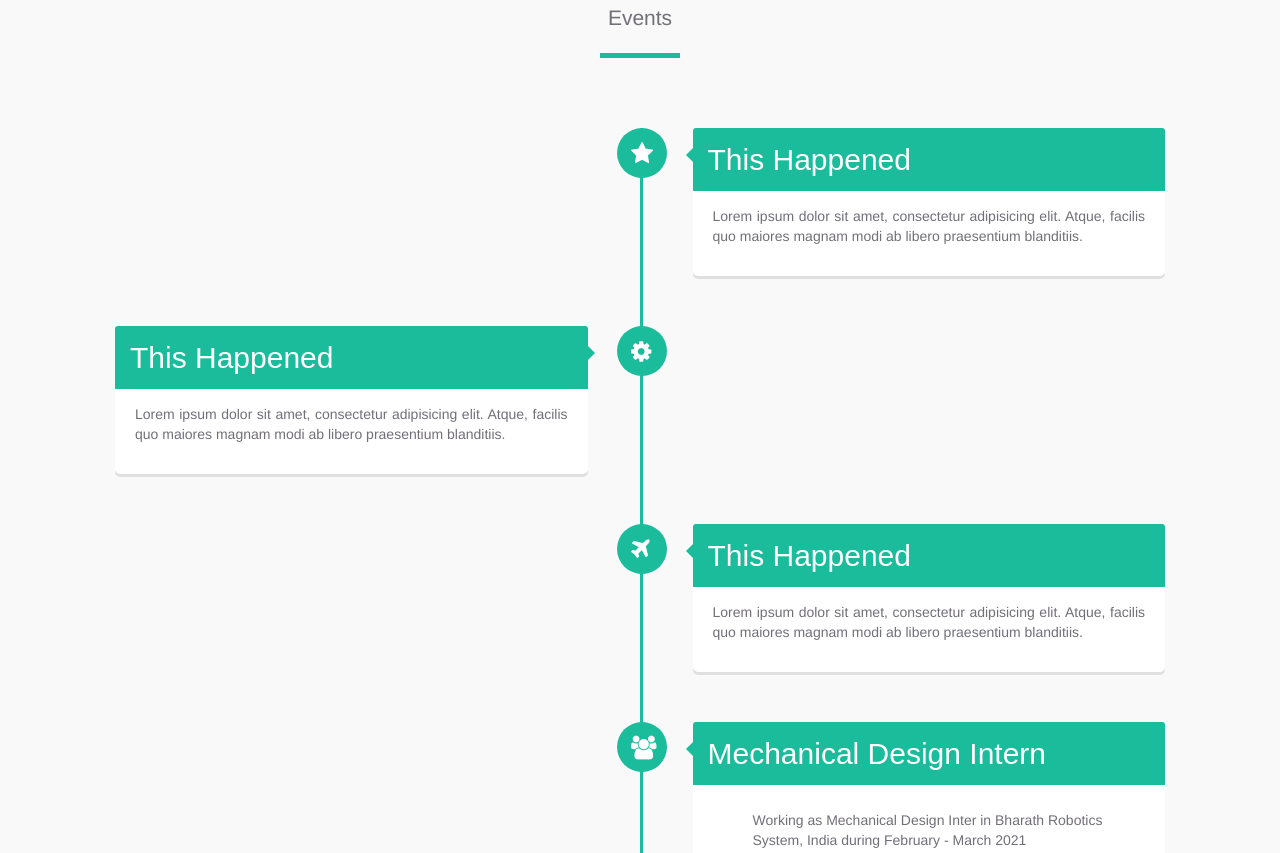
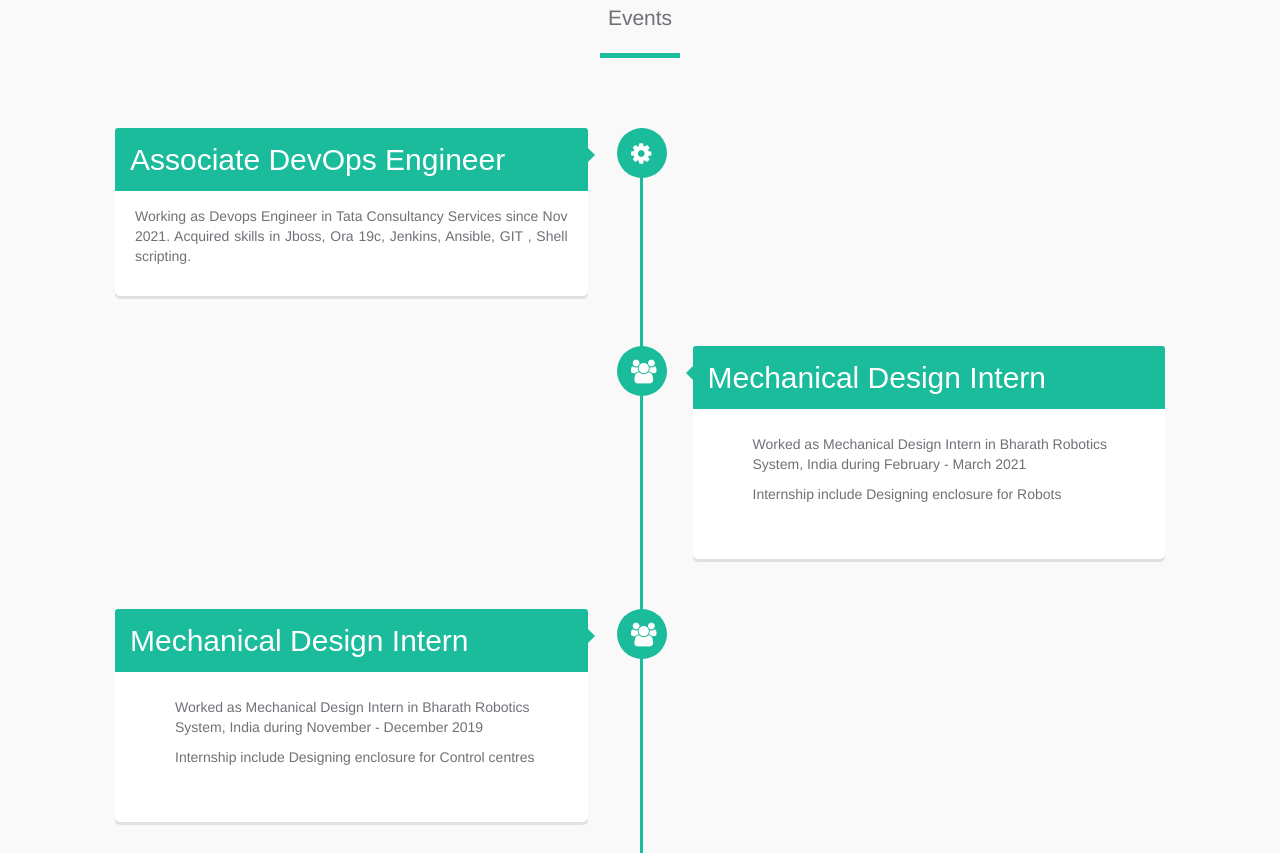
Before and after one commit to surendarbaskaran/surendarbaskaran, a plain HTML site: page index.html in a window 1280 px wide. Shown: the part 2257-3110 px from the top of the page. Drawn offline with nearby package versions, Linux system fonts and the light colour scheme.

Commit message:
Updated index.html

```diff
--- a/index.html
+++ b/index.html
@@ -160,7 +160,7 @@
                     <h2>GIT</h2>
                 </div>
                 <div class="col-md-4 text-center">
-                    <h2>Oracle19c</h2>
+                    <h2>Ora19c</h2>
                 </div>
                 <div class="col-md-4 text-center">
                     <h2>MySql</h2>
@@ -199,26 +199,7 @@
                         <!-- Timeline Item, copy from here to create various boxes -->
 
 
-                        <div class="timeline-item">
-                            <!--Icon inside the circle-->
 
-
-                            <div class="timeline-icon">
-                                <i class="fa fa-star"></i>
-                            </div>
-                            <!-- Content from timeline box and position (right or left)-->
-
-
-                            <div class="timeline-content right">
-                                <h2>This Happened</h2>
-
-
-                                <p>Lorem ipsum dolor sit amet, consectetur
-                                adipisicing elit. Atque, facilis quo maiores
-                                magnam modi ab libero praesentium
-                                blanditiis.</p>
-                            </div>
-                        </div>
                         <!-- /Timeline Item-->
                         <!-- Timeline Item, copy from here to create various boxes -->
 
@@ -234,37 +215,8 @@
 
 
                             <div class="timeline-content left">
-                                <h2>This Happened</h2>
-
-
-                                <p>Lorem ipsum dolor sit amet, consectetur
-                                adipisicing elit. Atque, facilis quo maiores
-                                magnam modi ab libero praesentium
-                                blanditiis.</p>
-                            </div>
-                        </div>
-                        <!-- /Timeline Item-->
-                        <!-- Timeline Item, copy from here to create various boxes -->
-
-
-                        <div class="timeline-item">
-                            <!--Icon inside the circle-->
-
-
-                            <div class="timeline-icon">
-                                <i class="fa fa-plane"></i>
-                            </div>
-                            <!-- Content from timeline box and position (right or left)-->
-
-
-                            <div class="timeline-content right">
-                                <h2>This Happened</h2>
-
-
-                                <p>Lorem ipsum dolor sit amet, consectetur
-                                adipisicing elit. Atque, facilis quo maiores
-                                magnam modi ab libero praesentium
-                                blanditiis.</p>
+                                <h2>Associate DevOps Engineer</h2>
+                                <p>Working as Devops Engineer in Tata Consultancy Services since Nov 2021. Acquired skills in Jboss, Ora 19c, Jenkins, Ansible, GIT , Shell scripting. </p>
                             </div>
                         </div>
                         <!-- /Timeline Item-->
@@ -285,7 +237,7 @@
                                 <h2>Mechanical Design Intern</h2>
 
 
-                                <p><ul>Working as Mechanical Design Inter in Bharath Robotics System, India during February - March  2021</ul>
+                                <p><ul>Worked as Mechanical Design Intern in Bharath Robotics System, India during February - March  2021</ul>
                                     <ul>Internship include Designing enclosure for Robots</ul>
                                 </p>
                             </div>
@@ -308,7 +260,7 @@
                                 <h2>Mechanical Design Intern</h2>
 
 
-                                <p><ul>Working as Mechanical Design Inter in Bharath Robotics System, India during November - December 2019</ul>
+                                <p><ul>Worked as Mechanical Design Intern in Bharath Robotics System, India during November - December 2019</ul>
                                     <ul>Internship include Designing enclosure for Control centres </ul>
                                 </p>
                             </div>
```
